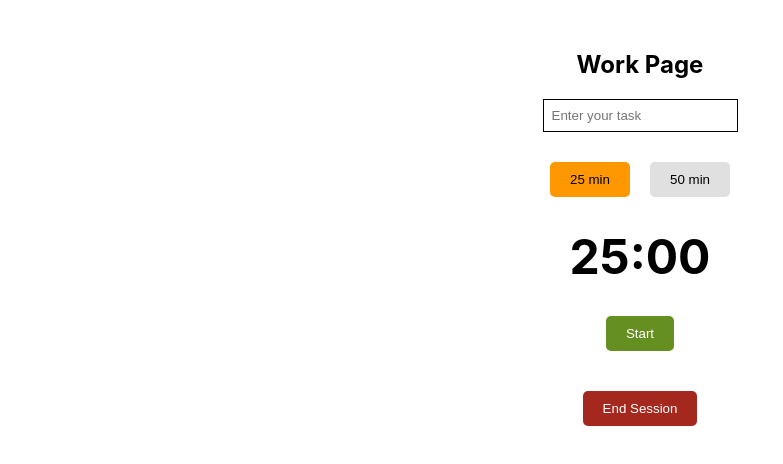
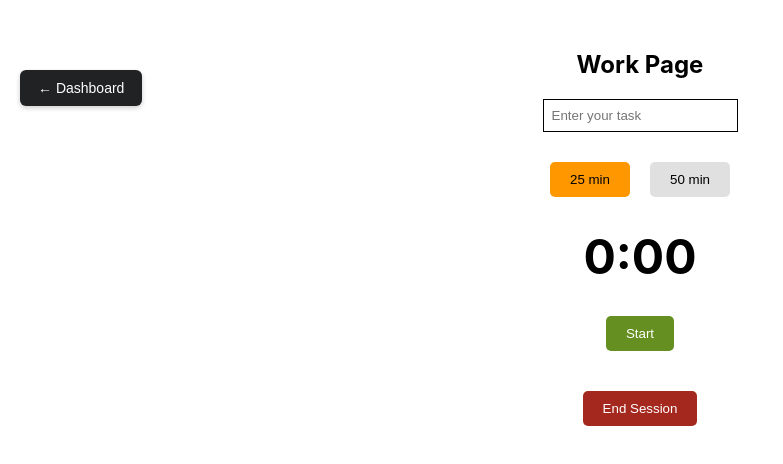
Before and after one commit to RN005/Progreso_V2, a React (Create React App) app in the folder Progreso/frontend/: page /work in a window 1280 px wide. Shown: the top 464 px of the page, without its empty margins (0-783 px from the left). Built offline with nearby package versions, Linux system fonts and the light colour scheme.

Commit message:
Fix WorkPage timer/session; Dashboard shows live XP & analytics

```diff
--- a/Progreso/frontend/src/pages/Dashboard.js
+++ b/Progreso/frontend/src/pages/Dashboard.js
@@ -1,39 +1,57 @@
+// frontend/src/pages/Dashboard.js
 import { useEffect, useState } from "react";
 import axios from "axios";
 import { useNavigate } from "react-router-dom";
 
 function Dashboard() {
   const [user, setUser] = useState(null);
-  const [analytics, setAnalytics] = useState(null); // ✅ NEW
+  const [analytics, setAnalytics] = useState({
+    totalSessions: 0,
+    totalFocusTime: 0,
+    xp: 0,
+  });
+
   const navigate = useNavigate();
 
+  // Fetch user & analytics on mount
   useEffect(() => {
     const userId = localStorage.getItem("userId");
 
     const fetchUser = async () => {
       try {
-        const res = await axios.get(
-          `http://localhost:5000/api/users/${userId}`
-        );
+        const res = await axios.get(`http://localhost:5000/api/users/${userId}`);
         setUser(res.data);
       } catch (err) {
-        console.log(err);
+        console.log("User Error:", err);
       }
     };
 
     const fetchAnalytics = async () => {
       try {
-        const res = await axios.get(
-          `http://localhost:5000/api/analytics/${userId}`
-        );
-        setAnalytics(res.data);
+        const res = await axios.get(`http://localhost:5000/api/analytics/${userId}`);
+        console.log("🔥 Analytics Data:", res.data);
+
+        setAnalytics({
+          totalSessions: res.data.totalSessions || 0,
+          totalFocusTime: res.data.totalFocusTime || 0,
+          xp: res.data.xp || 0,
+        });
       } catch (err) {
-        console.log(err);
+        console.log("Analytics Error:", err);
       }
     };
 
     fetchUser();
-    fetchAnalytics(); // ✅ NEW CALL
+    fetchAnalytics();
+
+    // ✅ Listen for sessionEnded event from WorkPage
+    const handleSessionEnded = () => {
+      fetchAnalytics(); // refresh analytics immediately
+    };
+
+    window.addEventListener("sessionEnded", handleSessionEnded);
+
+    return () => window.removeEventListener("sessionEnded", handleSessionEnded);
   }, []);
 
   return (
@@ -44,24 +62,17 @@ function Dashboard() {
         <>
           <p><strong>Name:</strong> {user.name}</p>
 
-          {/* ✅ REAL DATA */}
-          {analytics ? (
-            <>
           <p><strong>Total Sessions:</strong> {analytics.totalSessions}</p>
           <p><strong>Total Focus Time:</strong> {analytics.totalFocusTime} mins</p>
-            </>
-          ) : (
-            <p>Loading analytics...</p>
-          )}
+          <p><strong>XP:</strong> {analytics.xp}</p>
 
-          {/* ✅ START WORK BUTTON */}
           <button
             onClick={() => navigate("/work")}
             style={{
               marginTop: "20px",
               padding: "12px 25px",
               fontSize: "16px",
-    backgroundColor: "#589bd3", // ✅ blue
+              backgroundColor: "#589bd3",
               color: "white",
               border: "none",
               borderRadius: "5px",
--- a/Progreso/frontend/src/pages/WorkPage.js
+++ b/Progreso/frontend/src/pages/WorkPage.js
@@ -1,12 +1,15 @@
+// frontend/src/pages/WorkPage.js
 import React, { useState, useEffect } from "react";
 import axios from "axios";
+import { useNavigate } from "react-router-dom";
 
 function WorkPage() {
   const [task, setTask] = useState("");
   const [time, setTime] = useState(25);
-  const [seconds, setSeconds] = useState(time * 60);
+  const [seconds, setSeconds] = useState(0);
   const [isRunning, setIsRunning] = useState(false);
   const [sessionId, setSessionId] = useState(null);
+  const navigate = useNavigate();
 
   // ▶️ START SESSION + TIMER
   const startTimer = async () => {
@@ -25,7 +28,7 @@ function WorkPage() {
       });
 
       setSessionId(res.data._id);
-      setSeconds(time * 60);
+      setSeconds(0);
       setIsRunning(true);
 
       console.log("Session started");
@@ -34,50 +37,55 @@ function WorkPage() {
     }
   };
 
-  // ⏱️ TIMER LOGIC (FIXED)
+  // ⏱️ TIMER LOGIC
   useEffect(() => {
     let interval;
 
-    if (isRunning && seconds > 0) {
+    if (isRunning) {
       interval = setInterval(() => {
-        setSeconds((prev) => prev - 1);
+        setSeconds((prev) => prev + 1);
       }, 1000);
     }
 
     return () => clearInterval(interval);
-  }, [isRunning, seconds]);
+  }, [isRunning]);
 
-  // 🛑 AUTO END WHEN TIMER = 0 (SEPARATED FIX ✅)
-  useEffect(() => {
-    if (seconds === 0 && isRunning && sessionId) {
-      endSession();
+  // 🛑 END SESSION (FIXED PROPERLY)
+  const endSession = async () => {
+    if (!sessionId) {
+      alert("No active session");
+      return;
     }
-  }, [seconds]);
-
-  // 🛑 END SESSION
-  const endSession = async () => {
-    if (!sessionId) return; // ✅ safety
 
     setIsRunning(false);
 
     try {
-      await axios.post("http://localhost:5000/api/session/end", {
+      console.log("🚀 Ending session:", {
         sessionId,
+        seconds,
       });
 
-      alert("Session Completed!");
-      console.log("Session ended");
+      const res = await axios.post("http://localhost:5000/api/session/end", {
+        sessionId: sessionId,
+        duration: seconds, // ✅ send seconds
+      });
+
+      console.log("✅ Response:", res.data);
+
+      alert(`Session completed! You earned ${res.data?.xp || 1} XP`);
+
+      // ✅ notify Dashboard to refresh immediately
+      window.dispatchEvent(new Event("sessionEnded"));
+
+      // RESET
+      setSessionId(null);
+      setTask("");
+      setSeconds(0);
+
     } catch (err) {
-      console.error(err);
+      console.error("❌ End session error:", err);
     }
   };
-
-  // 🔄 Update seconds when time changes (ONLY if not running ✅)
-  useEffect(() => {
-    if (!isRunning) {
-      setSeconds(time * 60);
-    }
-  }, [time, isRunning]);
 
   // ⏱️ Format time
   const formatTime = () => {
@@ -87,7 +95,31 @@ function WorkPage() {
   };
 
   return (
-    <div style={{ textAlign: "center", marginTop: "50px" }}>
+    <div style={{ textAlign: "center", marginTop: "50px", position: "relative" }}>
+      {/* 🔙 Back Button Top-Left */}
+      <button
+  onClick={() => navigate("/")}
+  style={{
+    position: "absolute",
+    top: "20px",
+    left: "20px",
+    padding: "10px 18px",
+    backgroundColor: "#202223",
+    color: "white",
+    fontWeight: "500",
+    fontSize: "14px",
+    border: "none",
+    borderRadius: "6px",
+    cursor: "pointer",
+    boxShadow: "0 2px 5px rgba(0,0,0,0.2)", // subtle shadow
+    transition: "all 0.2s ease",
+  }}
+  onMouseEnter={(e) => e.target.style.backgroundColor = "#323941"}
+  onMouseLeave={(e) => e.target.style.backgroundColor = "#202223"}
+>
+  ← Dashboard
+</button>
+
       <h2>Work Page</h2>
 
       <input
@@ -110,7 +142,7 @@ function WorkPage() {
           style={{
             padding: "10px 20px",
             margin: "10px",
-      backgroundColor: time === 25 ? "#ff9800" : "#e0e0e0", // active vs inactive
+            backgroundColor: time === 25 ? "#ff9800" : "#e0e0e0",
             color: "black",
             border: "none",
             borderRadius: "5px",
@@ -147,7 +179,7 @@ function WorkPage() {
         style={{
           padding: "10px 20px",
           margin: "10px",
-    backgroundColor: "#658f20", // ✅ green
+          backgroundColor: "#658f20",
           color: "white",
           border: "none",
           borderRadius: "5px",
@@ -157,7 +189,6 @@ function WorkPage() {
         {isRunning ? "Running..." : "Start"}
       </button>
 
-
       <br /><br />
 
       <button
@@ -166,7 +197,7 @@ function WorkPage() {
         style={{
           padding: "10px 20px",
           margin: "10px",
-    backgroundColor: "#a5281f", // ✅ red
+          backgroundColor: "#a5281f",
           color: "white",
           border: "none",
           borderRadius: "5px",
```
Lines whose indentation alone changed are shown as unchanged.
